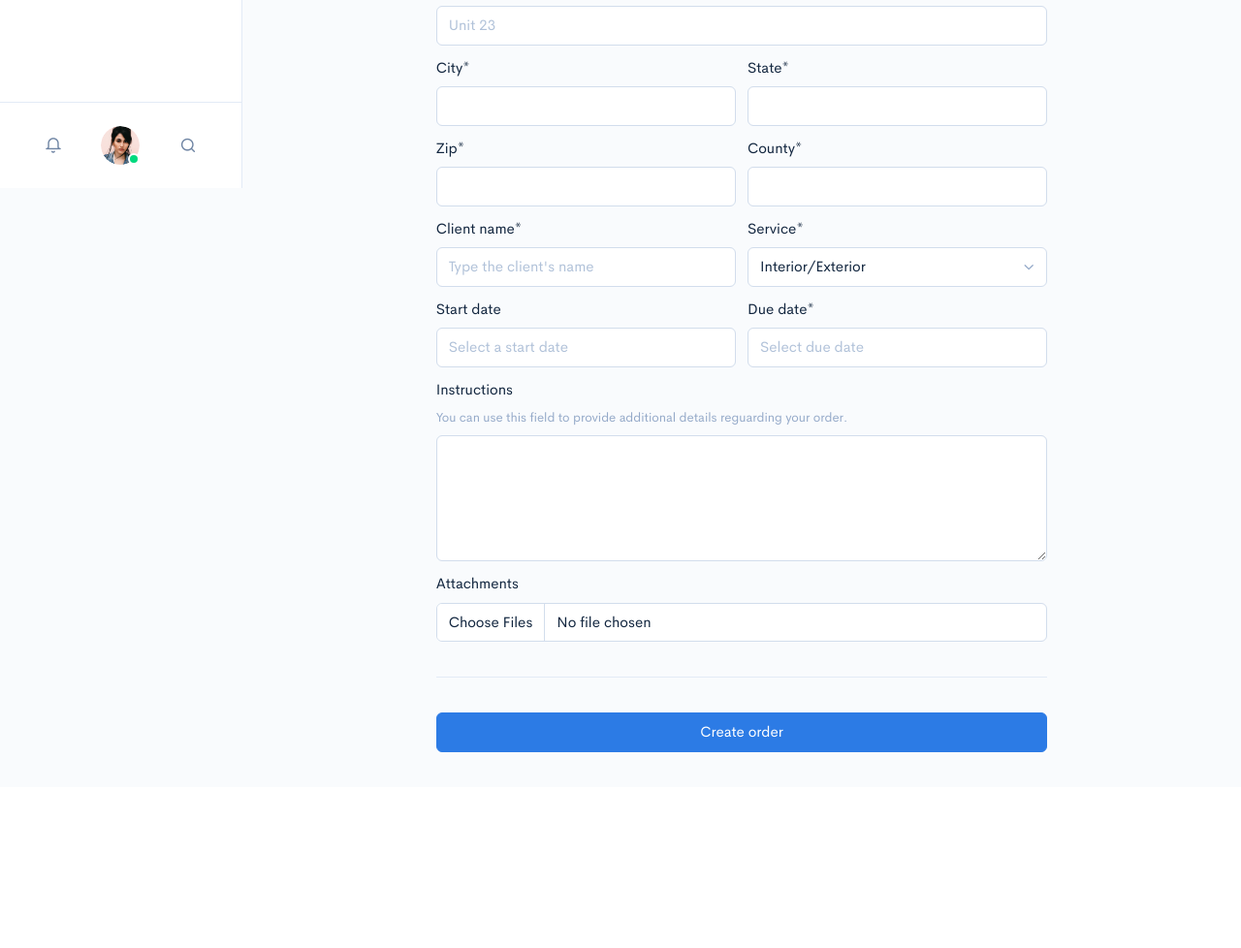
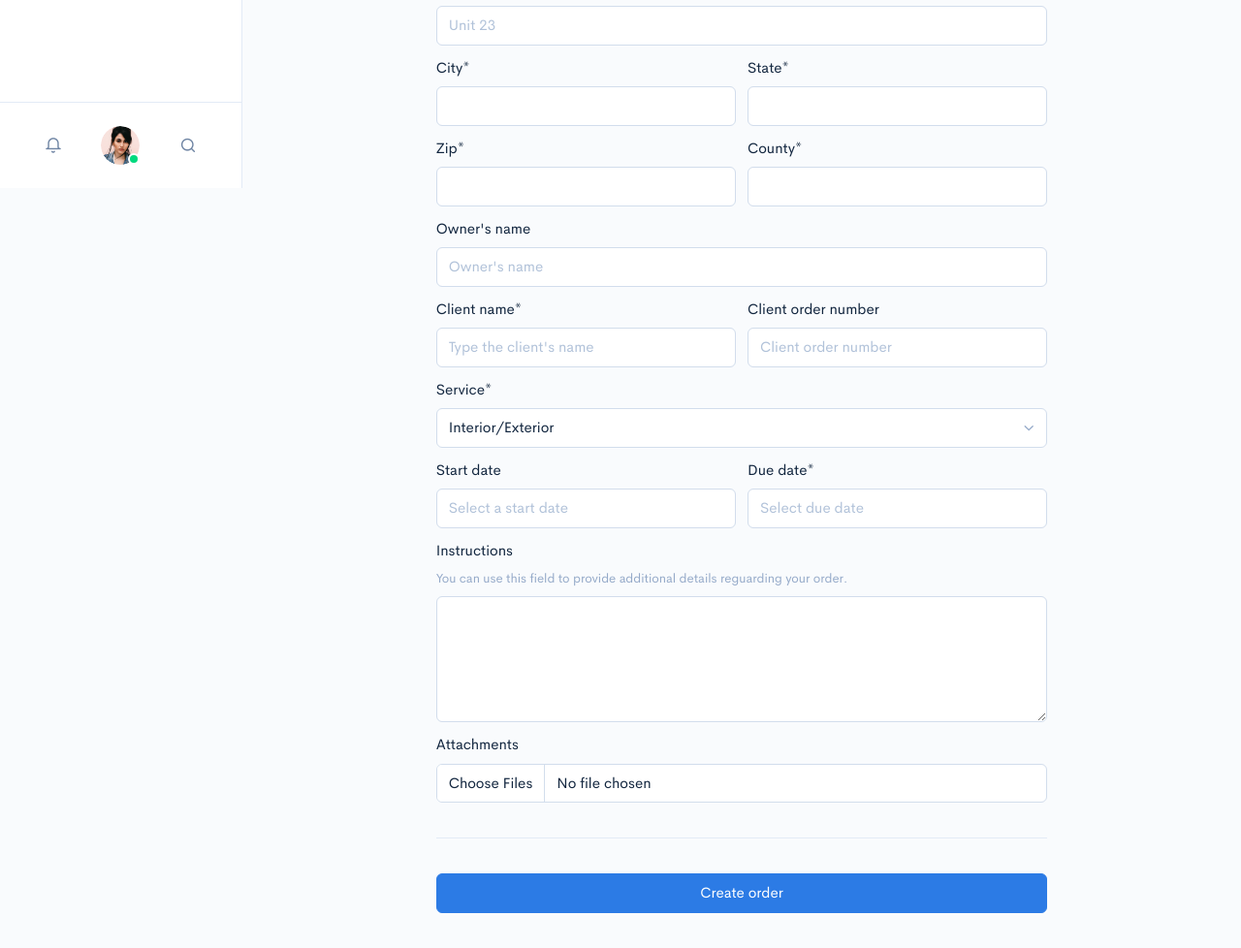
Before and after one commit to verifiedproperties/web, a PHP site: page /admin/new-order in a window 1280 px wide. Shown: the part 606-1584 px from the top of the page at 97% size. Before the commit the page ends 1382 px from the top, so only its background shows below. Run offline with PHP 8.4, Linux system fonts and the light colour scheme; the visitor is signed in with stand-in values (Sample User, id 1); some libraries are stand-ins or nearby versions; some web fonts are replaced.

Commit message:
Added "Owner's name" and "Client order number" input fields.

```diff
--- a/admin/new-order.php
+++ b/admin/new-order.php
@@ -22,14 +22,16 @@ if (isset($_POST['create-order'])) {
   $zip = $_POST['zip'];
   $county = $_POST['county'];
   $country = $_POST['country'];
+  $owner = $_POST['owner_name'];
   $start_date = $_POST['start_date'];
   $due_date = $_POST['due_date'];
   $instructions = $_POST['instructions'];
   $client_name = $_POST['client_name'];
+  $con = $_POST['con'];
   $service = $_POST['service'];
   if (!empty($street_address) && !empty($city) && !empty($state) && !empty($zip) && !empty($client_name) && !empty($due_date) && !empty($service)) {
-    $stmt = $conn->prepare("INSERT INTO `work-orders` (client_name, street_address, secondary_address, city, state, zip, county, country, start_date, due_date, instructions, service) VALUES (?,?,?,?,?,?,?,?,?,?,?,?)");
-    $stmt->bind_param('ssssssssssss', $client_name, $street_address, $secondary_address, $city, $state, $zip, $county, $country, $start_date, $due_date, $instructions, $service);
+    $stmt = $conn->prepare("INSERT INTO `work-orders` (client_name, con, street_address, secondary_address, city, state, zip, county, country, owner, start_date, due_date, instructions, service) VALUES (?,?,?,?,?,?,?,?,?,?,?,?,?,?)");
+    $stmt->bind_param('ssssssssssssss', $client_name, $con, $street_address, $secondary_address, $city, $state, $zip, $county, $country, $owner, $start_date, $due_date, $instructions, $service);
     $result = $stmt->execute();
 
     if (false == $result) {
@@ -218,11 +220,19 @@ function initMap() {
               <label class="form-label">Country*</label>
               <input type="text" class="form-control" name="country" id="country">
             </div>
+            <div class="col-12">
+              <label class="form-label">Owner's name</label>
+              <input type="text" class="form-control" name="owner_name" placeholder="Owner's name">
+            </div>
             <div class="col-6">
               <label class="form-label">Client name*</label>
               <input type="text" class="form-control" name="client_name" placeholder="Type the client's name">
             </div>
             <div class="col-6">
+              <label class="form-label">Client order number</label>
+              <input type="text" name="con" class="form-control" placeholder="Client order number">
+            </div>
+            <div class="col-12">
               <label class="form-label">Service*</label>
               <select class="form-select" name="service">
                 <option value="Interior/Exterior">Interior/Exterior</option>
```
